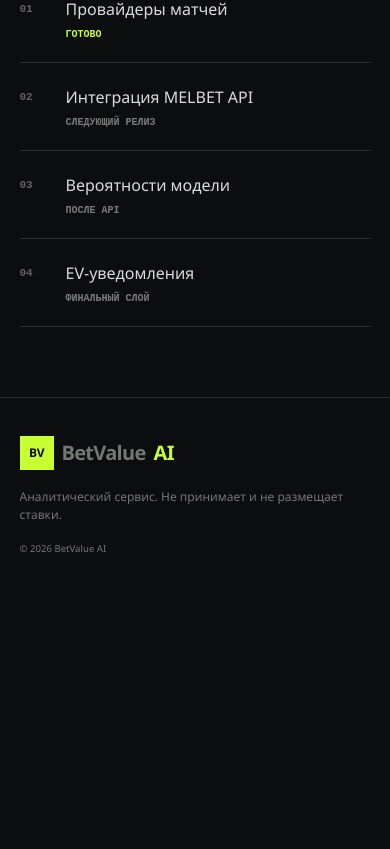
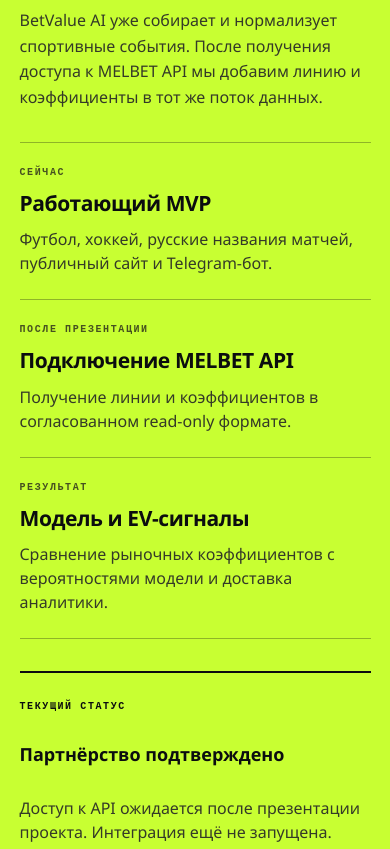
Before and after one commit to mrmaratravilevich-coder/betvalue-ai-mvp-deploy, a Next.js app: page / in a window 390 px wide. Shown: the part 3635-4484 px from the top of the page. Before the commit the page ends 4229 px from the top, so only its background shows below. Built offline with nearby package versions, Linux system fonts and the light colour scheme; no server answers.

Commit message:
Add MELBET partnership presentation flow

```diff
--- a/app/globals.css
+++ b/app/globals.css
@@ -91,7 +91,7 @@ nav a:hover, .text-link:hover { color: var(--lime); }
 .metrics strong { font-size: 36px; letter-spacing: -2px; }
 .metrics span { color: #8e938e; font-size: 12px; line-height: 1.4; }
 
-.match-section, .sources, .roadmap { padding: 90px 7vw; }
+.match-section, .sources, .partnership, .roadmap { padding: 90px 7vw; }
 .section-title, .sources-heading { display: flex; justify-content: space-between; align-items: end; margin-bottom: 34px; gap: 30px; }
 .section-title h2, .sources h2, .roadmap h2 { font-size: clamp(36px, 4vw, 54px); letter-spacing: -.05em; margin: 11px 0 0; }
 .text-link { color: #9ca19c; font-size: 12px; white-space: nowrap; }
@@ -143,6 +143,42 @@ nav a:hover, .text-link:hover { color: var(--lime); }
 .source-grid .partner-next > b, .source-grid .partner-next em { color: var(--lime); }
 .source-grid .partner-next p { color: #aeb2ad; }
 
+.partnership {
+  display: grid;
+  grid-template-columns: .9fr 1.35fr;
+  gap: 8vw;
+  background: var(--lime);
+  color: var(--ink);
+}
+.partnership-intro > span, .partner-flow b, .partner-status > span {
+  font: 700 10px/1.2 monospace;
+  letter-spacing: 1.6px;
+}
+.partnership h2 {
+  margin: 18px 0 24px;
+  max-width: 700px;
+  font-size: clamp(38px, 4.8vw, 68px);
+  line-height: .94;
+  letter-spacing: -.04em;
+}
+.partnership-intro > p { max-width: 590px; color: #343a28; line-height: 1.6; }
+.partner-flow { list-style: none; margin: 0; padding: 0; border-top: 1px solid rgba(11,13,15,.3); }
+.partner-flow li { padding: 24px 0; border-bottom: 1px solid rgba(11,13,15,.3); }
+.partner-flow b { display: block; margin-bottom: 9px; color: #465120; }
+.partner-flow strong { display: block; font-size: 21px; letter-spacing: -.02em; }
+.partner-flow p { margin: 8px 0 0; max-width: 570px; color: #343a28; line-height: 1.5; }
+.partner-status {
+  grid-column: 1 / -1;
+  display: grid;
+  grid-template-columns: .55fr 1fr 1.35fr;
+  gap: 28px;
+  align-items: center;
+  padding-top: 28px;
+  border-top: 2px solid var(--ink);
+}
+.partner-status strong { font-size: 18px; }
+.partner-status p { margin: 0; color: #343a28; line-height: 1.5; }
+
 .roadmap { display: grid; grid-template-columns: .8fr 1.2fr; gap: 8vw; align-items: start; }
 .roadmap ol { list-style: none; margin: 0; padding: 0; border-top: 1px solid var(--line); }
 .roadmap li { display: grid; grid-template-columns: 52px 1fr auto; align-items: center; padding: 22px 0; border-bottom: 1px solid var(--line); color: #d9ddd8; }
@@ -169,8 +205,9 @@ footer p { text-align: center; }
   .match-status { justify-self: start; }
   .source-grid { grid-template-columns: 1fr; }
   .section-title, .sources-heading { align-items: start; flex-direction: column; }
-  .roadmap { grid-template-columns: 1fr; }
-  .sources, .match-section, .roadmap { padding: 70px 5vw; }
+  .partnership, .roadmap { grid-template-columns: 1fr; }
+  .partner-status { grid-template-columns: 1fr; }
+  .sources, .match-section, .partnership, .roadmap { padding: 70px 5vw; }
   .empty-state { align-items: flex-start; flex-direction: column; }
 }
 
--- a/app/page.tsx
+++ b/app/page.tsx
@@ -110,7 +110,7 @@ export default function Home() {
         <nav aria-label="Основная навигация">
           <a href="#matches">Матчи</a>
           <a href="#sources">Источники</a>
-          <a href="#roadmap">Развитие</a>
+          <a href="#partnership">Партнёрство</a>
         </nav>
         <a className="bot-pill" href={TELEGRAM_URL} target="_blank" rel="noreferrer">
           <i aria-hidden="true" /> Telegram
@@ -276,6 +276,39 @@ export default function Home() {
         </div>
       </section>
 
+      <section className="partnership" id="partnership">
+        <div className="partnership-intro">
+          <span>MELBET × BETVALUE AI</span>
+          <h2>От партнёрского API<br />к измеримому сигналу</h2>
+          <p>
+            BetValue AI уже собирает и нормализует спортивные события. После получения
+            доступа к MELBET API мы добавим линию и коэффициенты в тот же поток данных.
+          </p>
+        </div>
+        <ol className="partner-flow" aria-label="Сценарий интеграции MELBET API">
+          <li>
+            <b>СЕЙЧАС</b>
+            <strong>Работающий MVP</strong>
+            <p>Футбол, хоккей, русские названия матчей, публичный сайт и Telegram-бот.</p>
+          </li>
+          <li>
+            <b>ПОСЛЕ ПРЕЗЕНТАЦИИ</b>
+            <strong>Подключение MELBET API</strong>
+            <p>Получение линии и коэффициентов в согласованном read-only формате.</p>
+          </li>
+          <li>
+            <b>РЕЗУЛЬТАТ</b>
+            <strong>Модель и EV-сигналы</strong>
+            <p>Сравнение рыночных коэффициентов с вероятностями модели и доставка аналитики.</p>
+          </li>
+        </ol>
+        <div className="partner-status">
+          <span>ТЕКУЩИЙ СТАТУС</span>
+          <strong>Партнёрство подтверждено</strong>
+          <p>Доступ к API ожидается после презентации проекта. Интеграция ещё не запущена.</p>
+        </div>
+      </section>
+
       <section className="roadmap" id="roadmap">
         <div><span>СЛЕДУЮЩИЙ РЕЛИЗ</span><h2>MELBET API → модель → EV</h2></div>
         <ol>
```
Also changed, not shown: 1 other file (tests, documents, lock files or other folders).
